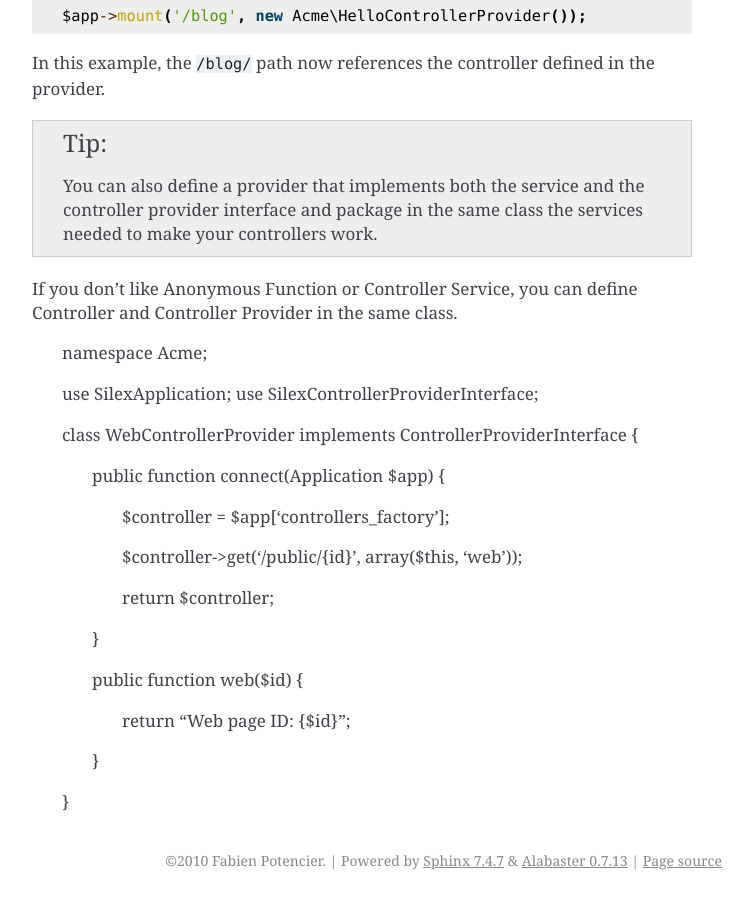
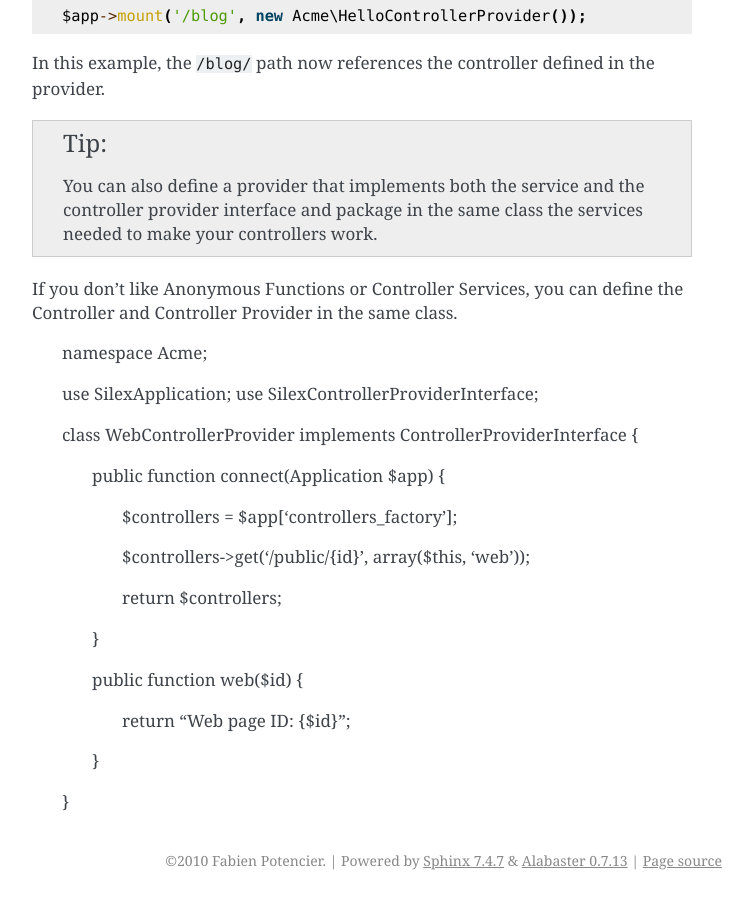
Before and after one commit to silexphp/Silex, a Sphinx documentation site: the page built from doc/providers.rst, in a window 1280 px wide and 900 px high, scrolled down 4362 px. Shown: the whole window, without its empty margins (388-1141 px from the left). Built offline with Sphinx 7.4.7, drawn with Linux system fonts in a browser that asks for light colours.

Commit message:
Update providers.rst

```diff
--- a/doc/providers.rst
+++ b/doc/providers.rst
@@ -213,8 +213,8 @@ the provider.
     controller provider interface and package in the same class the services
     needed to make your controllers work.
 
-If you don't like Anonymous Function or Controller Service, you can define
-Controller and Controller Provider in the same class.
+If you don't like Anonymous Functions or Controller Services, you can define
+the Controller and Controller Provider in the same class.
 
     namespace Acme;
 
@@ -225,11 +225,11 @@ Controller and Controller Provider in the same class.
     {
         public function connect(Application $app)
         {
-            $controller = $app['controllers_factory'];
+            $controllers = $app['controllers_factory'];
 
-            $controller->get('/public/{id}', array($this, 'web'));
+            $controllers->get('/public/{id}', array($this, 'web'));
 
-            return $controller;
+            return $controllers;
         }
 
         public function web($id)
```
